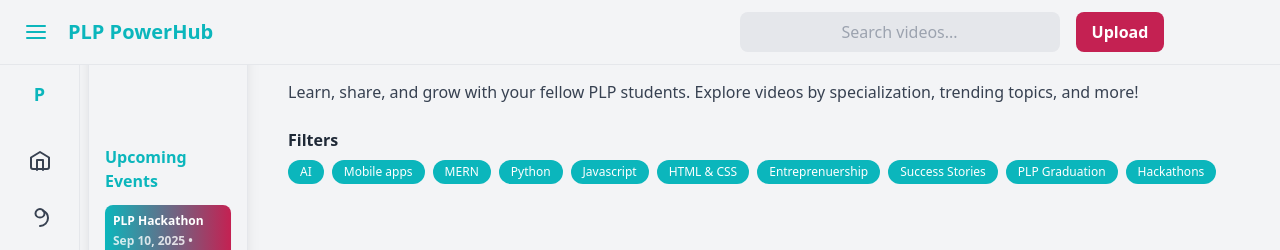
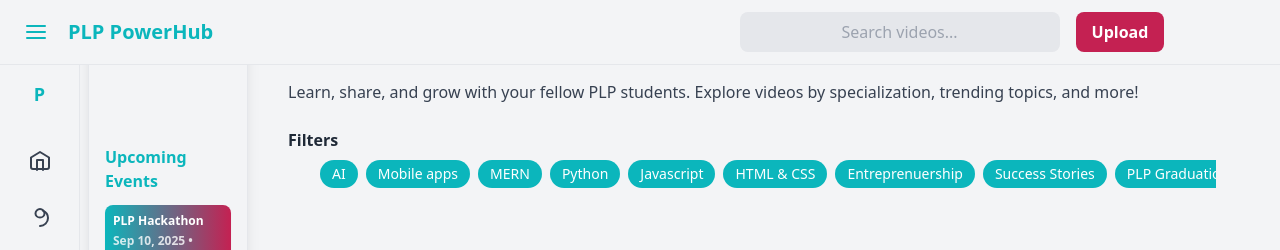
Before and after one commit to lyula/powerhub, a React (Vite) app: page /home in a window 1280 px wide. Shown: the top 250 px of the page. Built offline with nearby package versions, Linux system fonts and the light colour scheme.

Commit message:
made the filters horrizontally scrollable

```diff
--- a/src/pages/Home.jsx
+++ b/src/pages/Home.jsx
@@ -62,7 +62,8 @@ export default function Home() {
             {/* Category Filters */}
             <div className="mb-8">
               <div className="font-semibold text-base mb-2 text-gray-800 dark:text-gray-200">Filters</div>
-              <div className="flex flex-wrap gap-2">
+              <div className="w-full max-w-full md:max-w-4xl mx-auto overflow-x-hidden" style={{ position: 'relative' }}>
+                <div className="flex gap-2 overflow-x-auto whitespace-nowrap scrollbar-hide" style={{ WebkitOverflowScrolling: 'touch', overflowY: 'hidden', maxWidth: '100%', scrollbarWidth: 'none', width: '100%' }}>
                   {[
                     'AI',
                     'Mobile apps',
@@ -75,10 +76,15 @@ export default function Home() {
                     'PLP Graduation',
                     'Hackathons',
                   ].map((cat) => (
-                  <button key={cat} className="px-3 py-1 rounded-full bg-[#0bb6bc] text-white text-xs font-medium hover:bg-[#c42152] transition">
+                    <button
+                      key={cat}
+                      className="px-3 py-1 rounded-full text-sm font-medium transition
+                        bg-[#0bb6bc] text-white hover:bg-[#c42152] dark:bg-[#222] dark:text-gray-200 dark:hover:bg-[#333]"
+                    >
                       {cat}
                     </button>
                   ))}
+                </div>
               </div>
             </div>
           </div>
```
Lines whose indentation alone changed are shown as unchanged.
